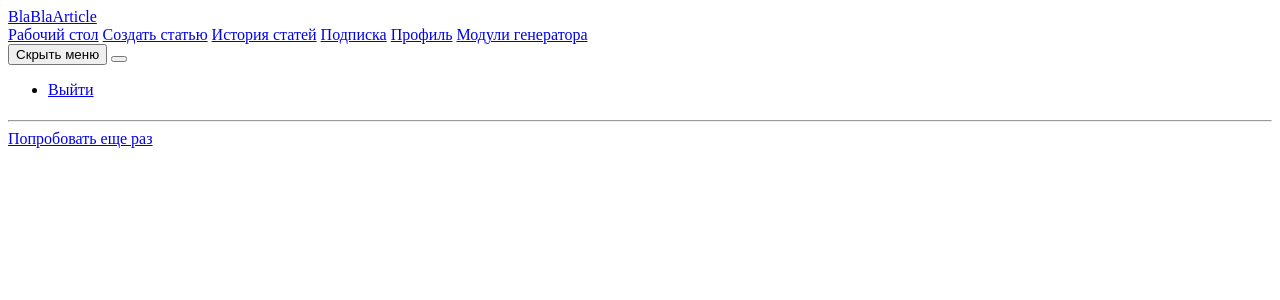
After one commit to viktorbeznosov/symfony_diplom, a Symfony app: template templates/account/article.html.twig in a window 1280 px wide. The commit adds this page. Shown: the top 300 px of the page. Run offline with Twig, Linux system fonts and the light colour scheme; the template is opened without the code that fills it, so the values that code supplies are empty; some libraries are stand-ins or nearby versions.

Commit message:
Создал страничку просмотра статьи

```diff
--- /dev/null
+++ b/templates/account/article.html.twig
@@ -0,0 +1,27 @@
+{% extends 'base-account.html.twig' %}
+
+{% block content %}
+    <div class="container-fluid">
+
+        <div class="row">
+
+            <div class="col-xl-6">
+
+                <h1 class="mt-4">{{ article.title }}</h1>
+                {{ article.content|raw }}
+
+            </div>
+
+        <hr>
+
+        <div class="row my-4">
+
+            <div class="col-xl-6">
+
+                <a href="{{ path('app_account_article_create') }}" class="btn btn-primary">Попробовать еще раз</a>
+            </div>
+
+        </div>
+
+    </div>
+{% endblock %}
--- a/templates/account/history.html.twig
+++ b/templates/account/history.html.twig
@@ -22,7 +22,7 @@
                                 <th scope="row">1</th>
                                 <td>{{ article.title }}</td>
                                 <td>{{ article.description }}</td>
-                                <td><a href="dashboard_article_detail.html"><i class="fas fa-eye"></i></a> </td>
+                                <td><a href="{{ path('app_account_article', {'id': article.id }) }}"><i class="fas fa-eye"></i></a> </td>
                             </tr>
                         {% else %}
                             <tr>
```
Also changed, not shown: src/Controller/AccountController.php (+21 -0 lines).
